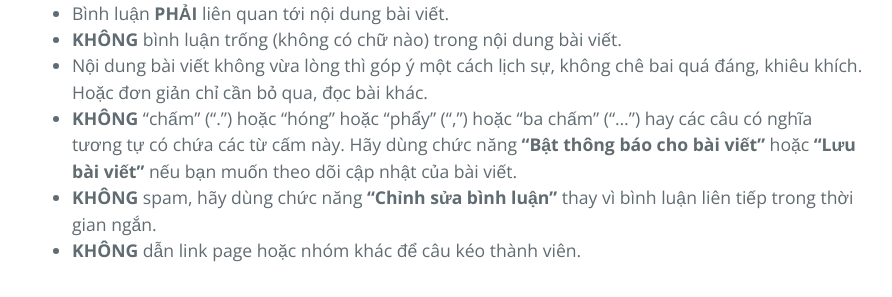
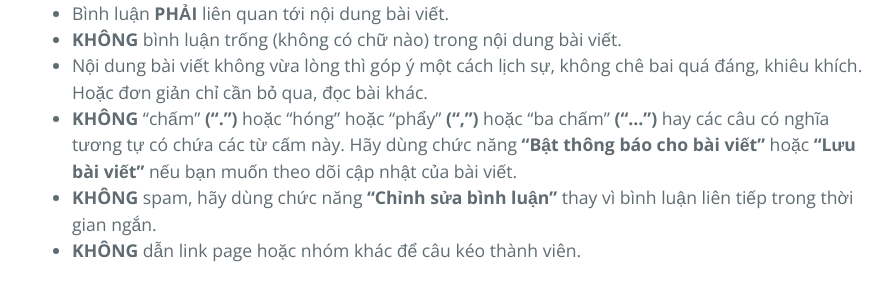
Before and after one commit to huuvinhvn/aplay, a Jekyll site: the page built from rules.md, in a window 1280 px wide and 900 px high, scrolled down 2962 px. Shown: the part 196-493 px from the top of the window, without its empty margins (192-1084 px from the left). Built offline with Jekyll 4.4.1, drawn with Linux system fonts in a browser that asks for light colours; our own code applies the rules of GitHub Pages for plain Markdown files.

```diff
--- a/rules.md
+++ b/rules.md
@@ -62,7 +62,7 @@ Ví dụ về một [bài viết](https://www.facebook.com/groups/aplay.communit
 - Bình luận **PHẢI** liên quan tới nội dung bài viết.
 - **KHÔNG** bình luận trống (không có chữ nào) trong nội dung bài viết.
 - Nội dung bài viết không vừa lòng thì góp ý một cách lịch sự, không chê bai quá đáng, khiêu khích. Hoặc đơn giản chỉ cần bỏ qua, đọc bài khác.
-- **KHÔNG** "chấm" (".") hoặc "hóng" hoặc "phẩy" (",") hoặc "ba chấm" ("...") hay các câu có nghĩa tương tự có chứa các từ cấm này. Hãy dùng chức năng **"Bật thông báo cho bài viết"** hoặc **"Lưu bài viết"** nếu bạn muốn theo dõi cập nhật của bài viết.
+- **KHÔNG** "chấm" **(".")** hoặc "hóng" hoặc "phẩy" **(",")** hoặc "ba chấm" **("...")** hay các câu có nghĩa tương tự có chứa các từ cấm này. Hãy dùng chức năng **"Bật thông báo cho bài viết"** hoặc **"Lưu bài viết"** nếu bạn muốn theo dõi cập nhật của bài viết.
 - **KHÔNG** spam, hãy dùng chức năng **"Chỉnh sửa bình luận"** thay vì bình luận liên tiếp trong thời gian ngắn.
 - **KHÔNG** dẫn link page hoặc nhóm khác để câu kéo thành viên.
 
```
